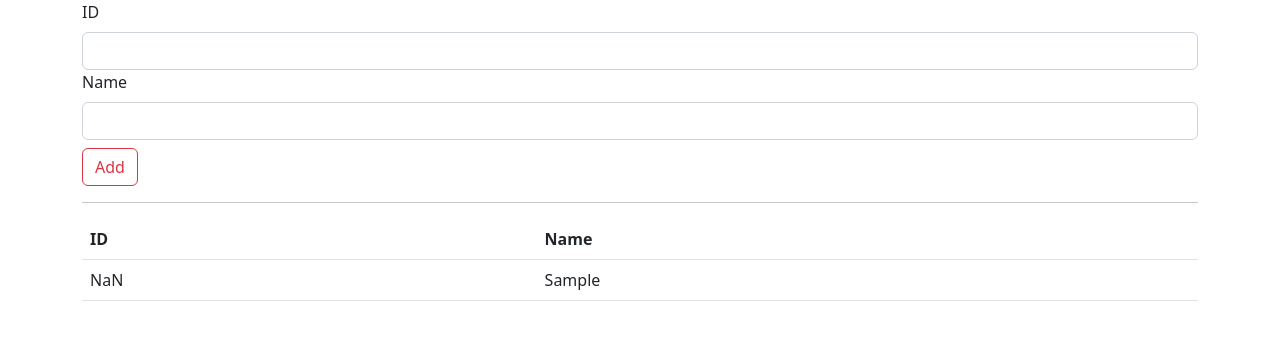
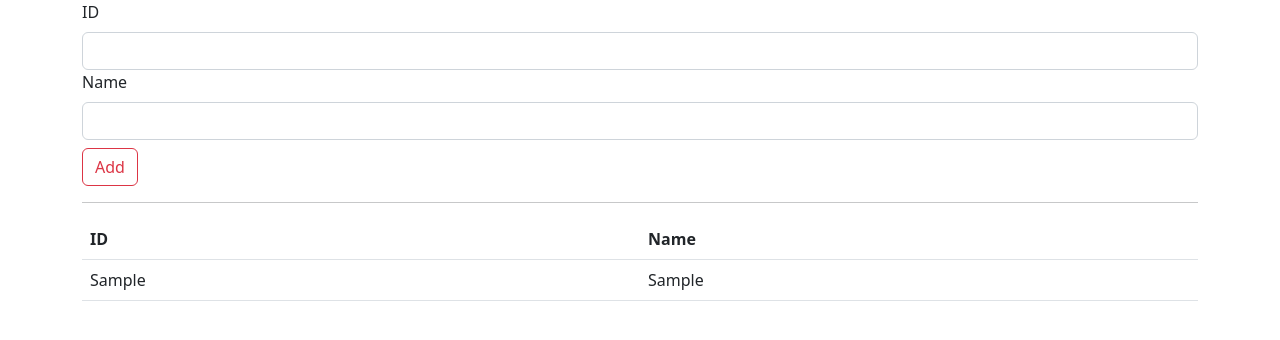
Before and after one commit to HUN-Sopheak/Web12-1, a plain HTML site: page 04.js/formTest.html in a window 1280 px wide. Both pictures are taken after typing "Sample", "Sample" into the empty fields and a click on the button "Add". Drawn offline with Linux system fonts and the light colour scheme.

Commit message:
first commit

```diff
--- a/04.js/formTest.html
+++ b/04.js/formTest.html
@@ -32,7 +32,7 @@
     var tbl =document.getElementById("tbl");
     var text=" ";
     const add=()=>{
-        var get = "<tr><td>"+parseInt(id.value)+"</td><td>"+name1.value+"</td></tr>";
+        var get = "<tr><td>"+id.value+"</td><td>"+name1.value+"</td></tr>";
         tbl.innerHTML=text+=get;
        id.value=" ";
        name1.value=" ";
```
